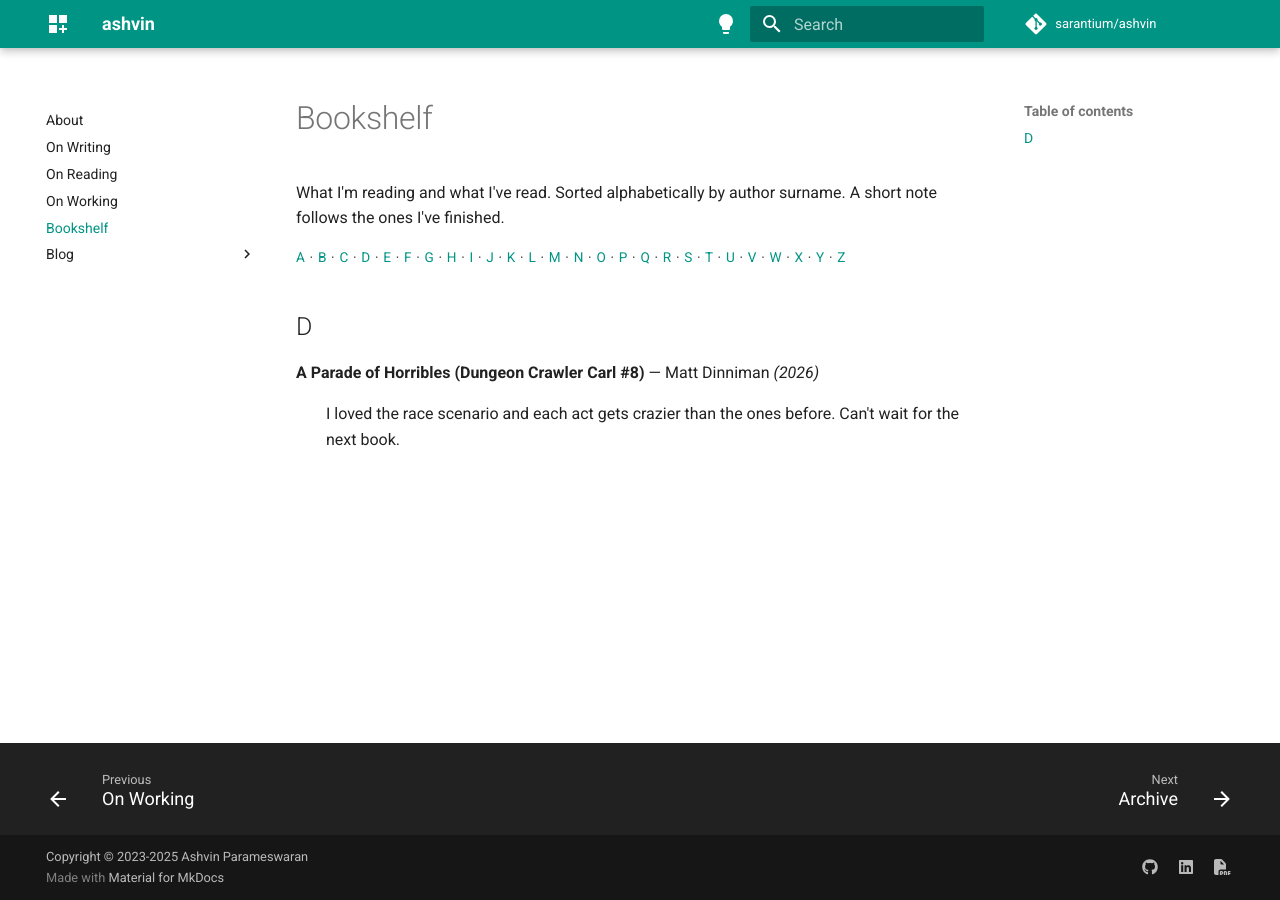
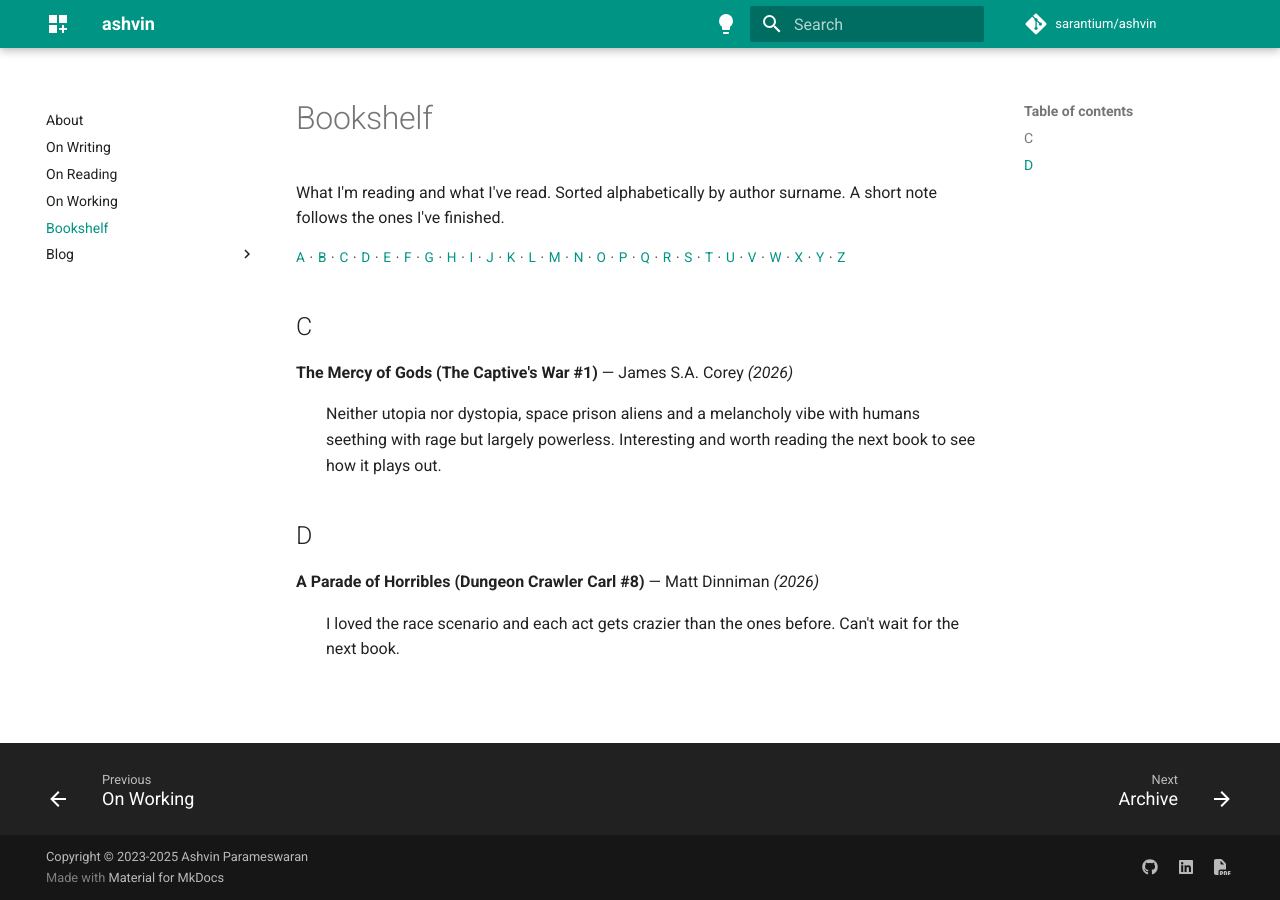
Before and after one commit to sarantium/ashvin, an MkDocs documentation site: the page built from docs/bookshelf.md, in a window 1280 px wide. Built offline with MkDocs 1.6.1 and Material for MkDocs 9.7.7, drawn with Linux system fonts in a browser that asks for light colours; comment, search, counter and statistics services are not loaded.

Commit message:
📚 bookshelf: add The Mercy of Gods

```diff
--- a/docs/bookshelf.md
+++ b/docs/bookshelf.md
@@ -30,6 +30,11 @@ How to add a book:
    so the note hangs under the title cleanly.
 -->
 
+## C { #c }
+
+**The Mercy of Gods (The Captive's War #1)** — James S.A. Corey *(2026)*
+:   Neither utopia nor dystopia, space prison aliens and a melancholy vibe with humans seething with rage but largely powerless. Interesting and worth reading the next book to see how it plays out.
+
 ## D { #d }
 
 **A Parade of Horribles (Dungeon Crawler Carl #8)** — Matt Dinniman *(2026)*
```
